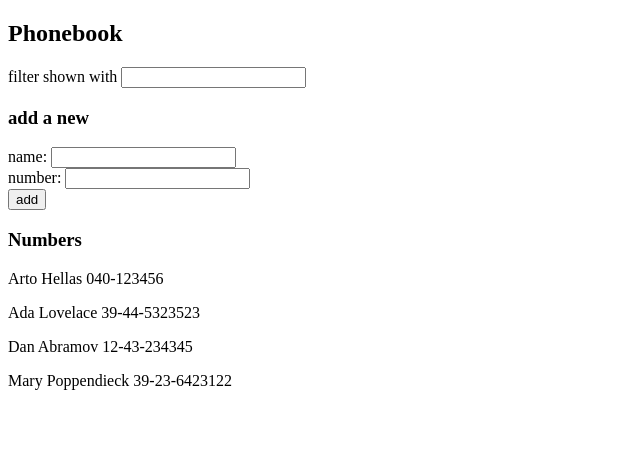
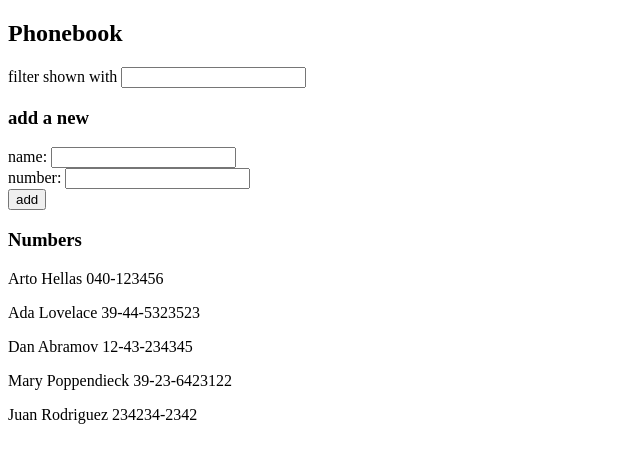
Before and after one commit to esepgit/fullstackopen, a React (Vite) app in the folder part2/phonebook/: page / in a window 1280 px wide. Shown: the top 462 px of the page, without its empty margins (0-640 px from the left). Built offline with nearby package versions, Linux system fonts and the light colour scheme; data requests are answered from the project's data file.

Commit message:
finished exercises 2.15 - 2.16: funct 'create' in backend, module extraction

```diff
--- a/part2/phonebook/db.json
+++ b/part2/phonebook/db.json
@@ -1,5 +1,5 @@
 {
-    "persons":[
+  "persons": [
     {
       "name": "Arto Hellas",
       "number": "040-123456",
@@ -19,6 +19,11 @@
       "name": "Mary Poppendieck",
       "number": "39-23-6423122",
       "id": 4
+    },
+    {
+      "name": "Juan Rodriguez",
+      "number": "234234-2342",
+      "id": 5
     }
   ]
 }
--- a/part2/phonebook/src/App.jsx
+++ b/part2/phonebook/src/App.jsx
@@ -1,5 +1,6 @@
 import React, { useState, useEffect } from 'react'
 import axios from 'axios'
+import personsService from './services/persons'
 
 //Filter component
 const Filter = (props) => {
@@ -42,14 +43,15 @@ const App = () => {
 
   //Call to DB. axios + Effect Hook
   useEffect(() => {
-    axios
-      .get('http://localhost:3001/persons')
-      .then(response => {
-        setPersons(response.data)
+    personsService
+      .getAll()
+      .then(initialData => {
+        setPersons(initialData)
         /*filter es inicializado con los mismos valores de persons
         para que inicialmente se muestren todos los nombres */
-        setFilter(response.data)
+        setFilter(initialData)
       })
+      .catch(error => console.log(error))
   }, [])
 
   const handleNameChange = (event) => setNewName(event.target.value);
@@ -65,9 +67,16 @@ const App = () => {
 
     if(persons.every(element => element.name != newName)) {
       const personObject = { name: newName, number: newNumber };
-      setPersons(persons.concat(personObject));
-      //agrego el nuevo valor a filter para que se muestre en pantalla el nuevo nombre
-      setFilter(persons.concat(personObject))
+
+      personsService
+        .create(personObject)
+        .then(newPerson => {
+          setPersons(persons.concat(newPerson));
+          //agrego el nuevo valor a filter para que se muestre en pantalla el nuevo nombre
+          setFilter(persons.concat(newPerson))
+        })
+        .catch(error => console.log(error))
+
     } else {
         alert(`${newName} is already added to phonebook`)
     }
--- /dev/null
+++ b/part2/phonebook/src/services/persons.jsx
@@ -0,0 +1,15 @@
+import axios from 'axios'
+
+const baseUrl = 'http://localhost:3001/persons'
+
+const getAll = () => {
+    const request = axios.get(baseUrl)
+    return request.then(response => response.data)
+}
+
+const create = (newPerson) => {
+    const request = axios.post(baseUrl, newPerson)
+    return request.then(response => response.data)
+}
+
+export default {getAll, create}
```
Lines whose indentation alone changed are shown as unchanged.
